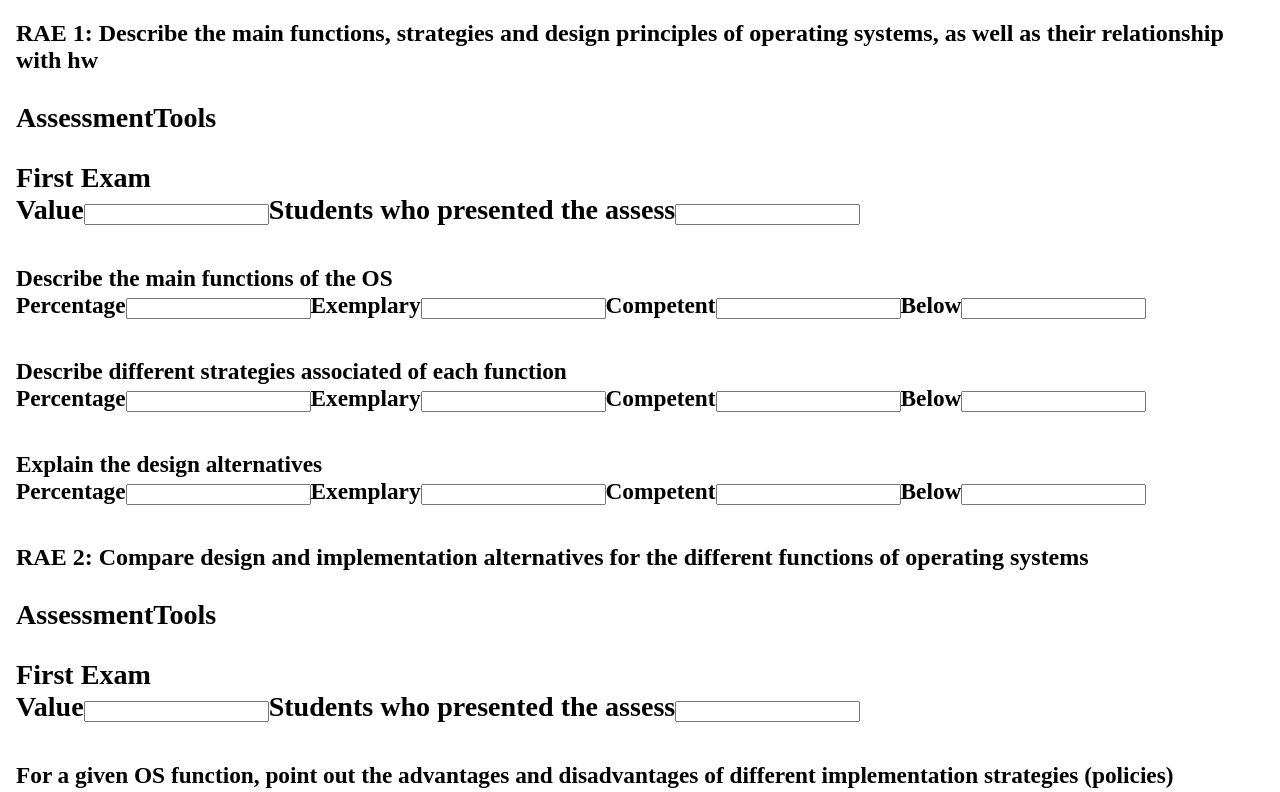
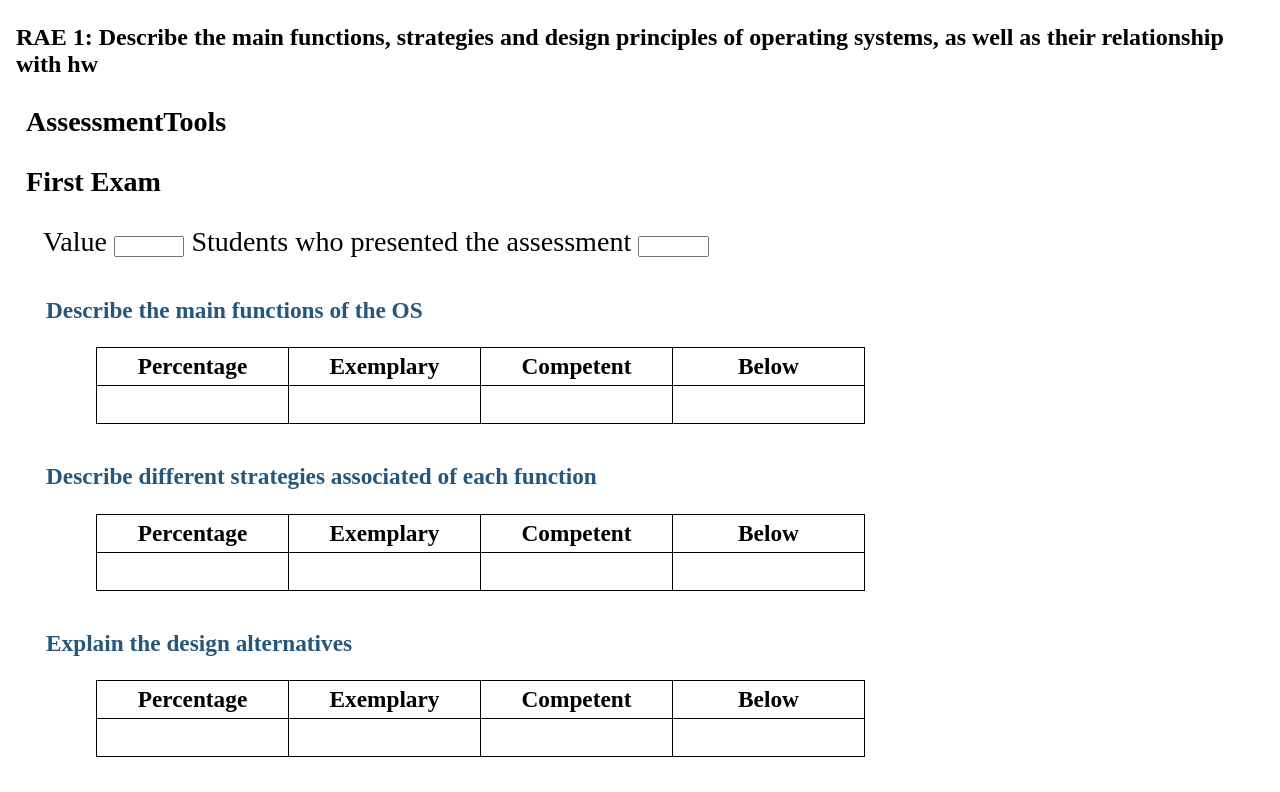
Before and after one commit to Yotas01/FrontEnd, an Angular app: page / in a window 1280 px wide. Shown: the top 792 px of the page. Built offline with nearby package versions, Linux system fonts and the light colour scheme.

Commit message:
Modificaciones de como se presenta la informacion

```diff
--- a/src/app/components/assessment-tool/assessment-tool.component.css
+++ b/src/app/components/assessment-tool/assessment-tool.component.css
@@ -0,0 +1,31 @@
+h3{
+    position: relative;
+    left: 10px;
+}
+
+label::before{
+    content: "\00a0"
+}
+
+form{
+    font-weight: lighter;
+    position: relative;
+    left: 10px;
+}
+
+input{
+    width: 5%;
+}
+
+/*Quita las flechas para aumentar o disminuir el numero en los input*/
+/* Chrome, Safari, Edge, Opera */
+input::-webkit-outer-spin-button,
+input::-webkit-inner-spin-button {
+  -webkit-appearance: none;
+  margin: 0;
+}
+
+/* Firefox */
+input[type=number] {
+  -moz-appearance: textfield;
+}
--- a/src/app/components/assessment-tool/assessment-tool.component.html
+++ b/src/app/components/assessment-tool/assessment-tool.component.html
@@ -1,12 +1,12 @@
 <h3>AssessmentTools</h3>
 
 <h3 *ngFor="let a of assessmentTools">
-    {{ a.description }}
+    <p id="assessDescription">{{ a.description }}</p>
     <form >
-        <label for="value">Value</label>
-        <input type="number">
-        <label for="totalStudents">Students who presented the assess</label>
-        <input type="number">
+        <label for="value">Value </label>
+        <input type="number" min="0">
+        <label for="totalStudents">Students who presented the assessment </label>
+        <input type="number" onkeypress="return event.charCode >= 48" min="1" >
         <app-performance-indicator [rae]=a.rae [at]=a.id></app-performance-indicator>
     </form>
 </h3>
--- a/src/app/components/performance-indicator/performance-indicator.component.css
+++ b/src/app/components/performance-indicator/performance-indicator.component.css
@@ -0,0 +1,48 @@
+h5{
+    position: relative;
+    left: 10px;
+}
+
+form{
+    font-weight: lighter;
+    position: relative;
+    left: 50px;
+}
+
+#piDescription{
+    color:rgb(39, 86, 124);
+}
+
+#prueba,th,td{
+    border: 1px solid black;
+    border-collapse: collapse;
+}
+
+#prueba{
+    position: relative;
+    left: 50px;
+}
+
+th,td{
+    padding: 5px;
+}
+
+input{
+    border-top-style: hidden;
+    border-right-style: hidden;
+    border-left-style: hidden;
+    border-bottom-style: hidden;
+}
+
+/*Quita las flechas para aumentar o disminuir el numero en los input*/
+/* Chrome, Safari, Edge, Opera */
+input::-webkit-outer-spin-button,
+input::-webkit-inner-spin-button {
+  -webkit-appearance: none;
+  margin: 0;
+}
+
+/* Firefox */
+input[type=number] {
+  -moz-appearance: textfield;
+}
--- a/src/app/components/performance-indicator/performance-indicator.component.html
+++ b/src/app/components/performance-indicator/performance-indicator.component.html
@@ -1,13 +1,28 @@
 <h5 *ngFor="let pi of performanceIndicators">
-    {{pi.description}}
+    <p id="piDescription">{{pi.description}}</p>
+    <!--
     <form>
-        <label for="percentage">Percentage</label>
-        <input type="number">
-        <label for="exemplary">Exemplary</label>
-        <input type="number">
-        <label for="competent">Competent</label>
-        <input type="number">
-        <label for="below">Below</label>
-        <input type="number">
-    </form>
+        <label for="percentage"> Percentage </label>
+        <input type="number" min="0">
+        <label for="exemplary"> Exemplary </label>
+        <input type="number" onkeypress="return event.charCode >= 48" min="1" >
+        <label for="competent"> Competent </label>
+        <input type="number" onkeypress="return event.charCode >= 48" min="1" >
+        <label for="below"> Below </label>
+        <input type="number" onkeypress="return event.charCode >= 48" min="1" >
+    </form>-->
+    <table id="prueba">
+        <tr>
+            <th>Percentage</th>
+            <th>Exemplary</th>
+            <th>Competent</th>
+            <th>Below</th>
+        </tr>
+        <tr>
+            <td><input type="number" min="0"></td>
+            <td><input type="number" onkeypress="return event.charCode >= 48" min="1" ></td>
+            <td><input type="number" onkeypress="return event.charCode >= 48" min="1" ></td>
+            <td><input type="number" onkeypress="return event.charCode >= 48" min="1" ></td>
+        </tr>
+    </table>
 </h5>
--- a/src/app/components/rae/rae.component.css
+++ b/src/app/components/rae/rae.component.css
@@ -2,27 +2,7 @@ body {
     background: rgba(255, 255, 255, 0.8);/*el ultimo parametro es la opacidad del fondo y los cambios que se hacen en body afectan a todos los demas*/
 }
 
-h1 {
-    font-style: italic;
-    font-family:monospace;
-    font-weight: bolder;
-    text-align: center;
-}
-
-h2 {
+#rae {
     font-weight: bolder;
     border: #123456;
 }
-
-h3{
-    font-weight: lighter;
-}
-
-h4{
-    white-space: pre-wrap;
-}
-
-h5{
-    position:relative;
-    left: 200px;
-}
--- a/src/app/components/rae/rae.component.html
+++ b/src/app/components/rae/rae.component.html
@@ -1,6 +1,6 @@
 <body>
     <h2 *ngFor="let rae of raes">
-        {{ "RAE " + rae.id + ": " + rae.description}}
+        <p id = "rae">{{ "RAE " + rae.id + ": " + rae.description}}</p>
         <app-assessment-tool [rae]=rae.id></app-assessment-tool>
     </h2>
 </body>
```
